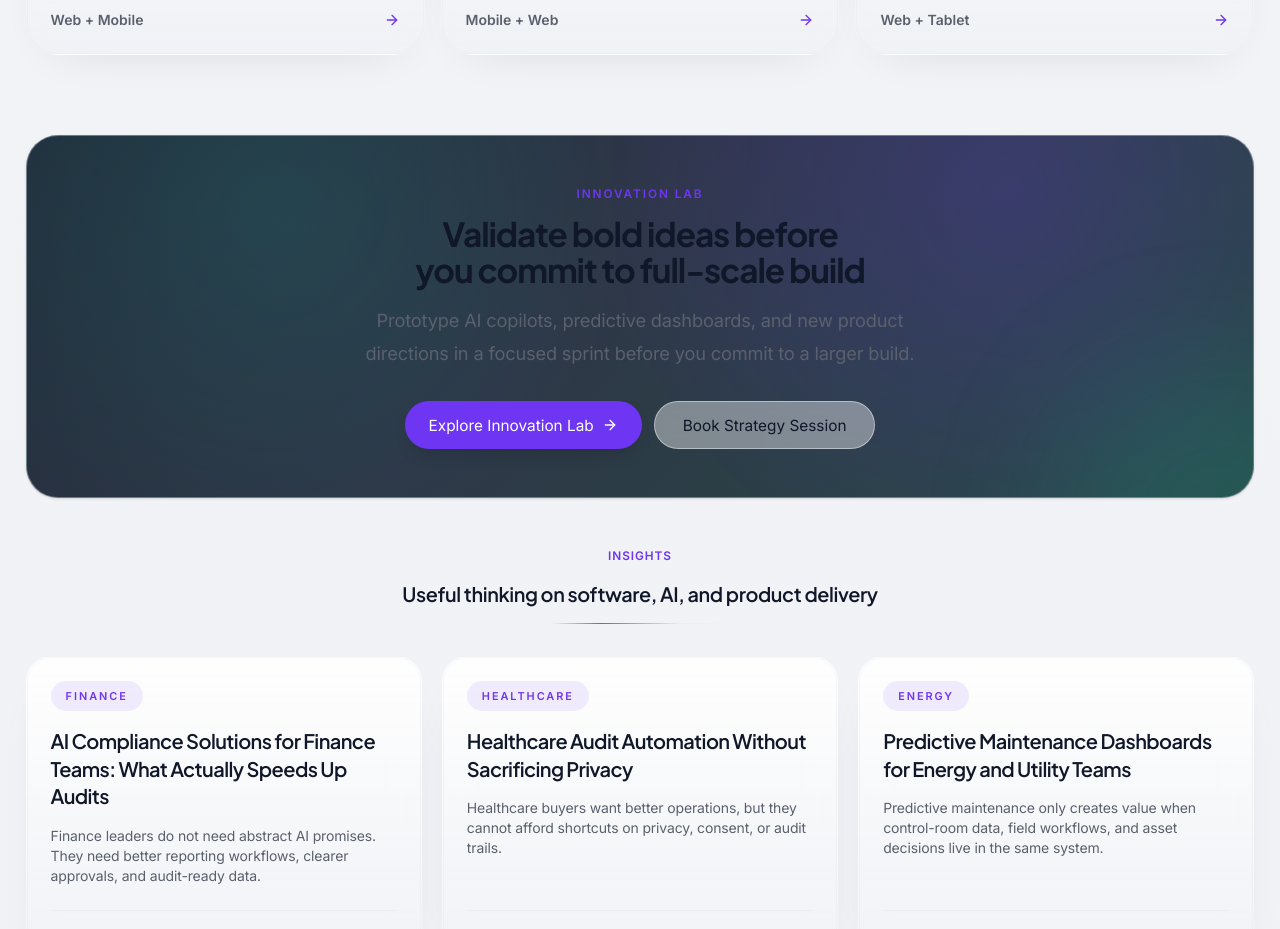
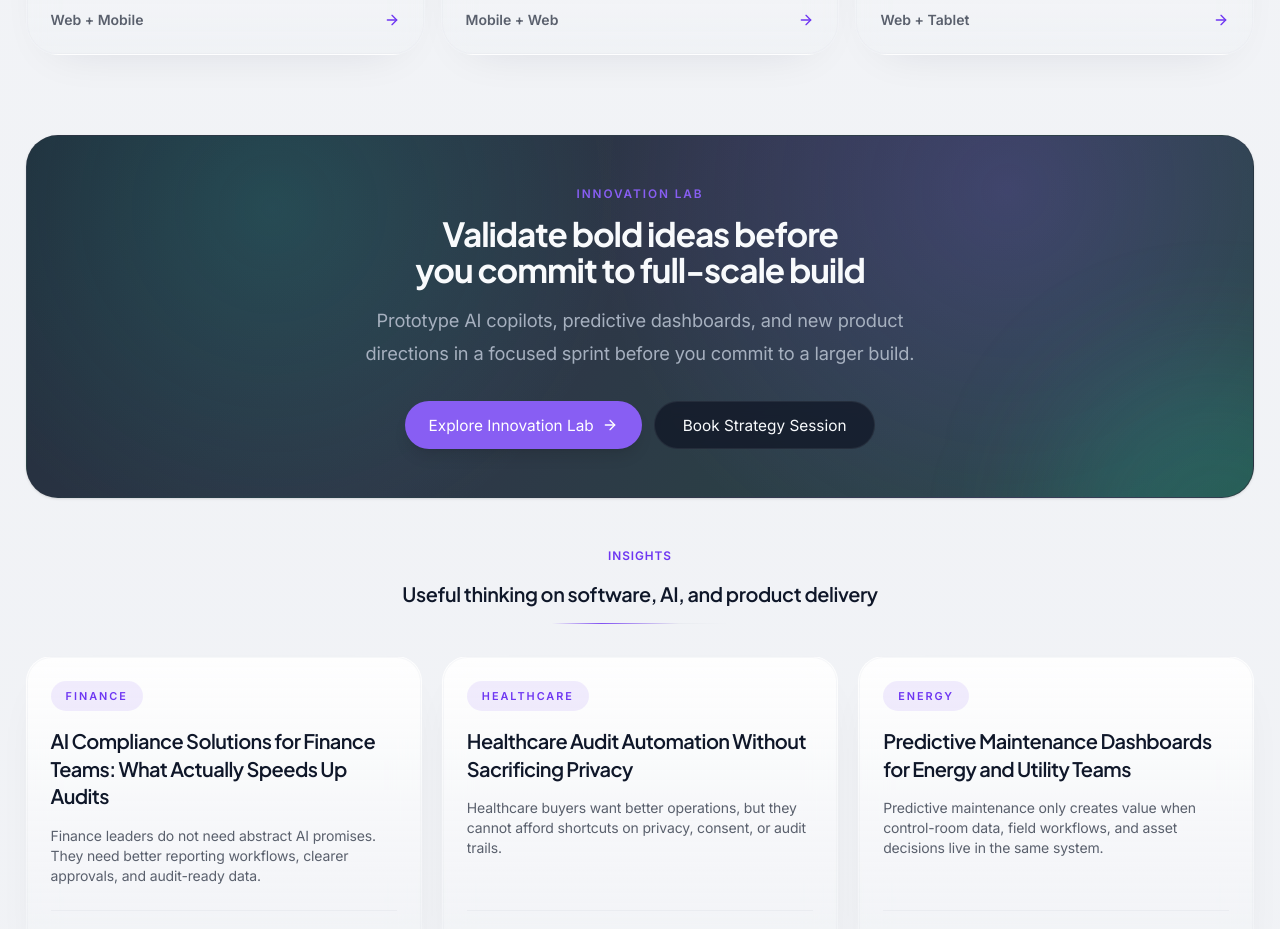
Before and after one commit to manishpareekwork/spire-technosoft-website, a Next.js app: page / in a window 1280 px wide. Shown: the part 5880-6809 px from the top of the page. Built offline with nearby package versions, Linux system fonts and the light colour scheme; no server answers.

Commit message:
feat: apply dark mode styling to hero and CTA sections and enable client-side rendering for header

```diff
--- a/src/app/header.tsx
+++ b/src/app/header.tsx
@@ -2,6 +2,8 @@
  * @file Reusable Header component for the website.
  * @module /src/components/layout/header.tsx
  */
+
+"use client";
 
 import Link from "next/link";
 import { Sprout } from "lucide-react"; // Using a placeholder icon for the logo.
--- a/src/app/page.tsx
+++ b/src/app/page.tsx
@@ -173,7 +173,7 @@ export default function Home() {
         dangerouslySetInnerHTML={{ __html: JSON.stringify(structuredData) }}
       />
 
-      <section className="homepage-hero hero-stage">
+      <section className="homepage-hero hero-stage dark">
         <div className="homepage-grid absolute inset-0 opacity-45" />
         <div className="homepage-mesh homepage-mesh-one" />
         <div className="homepage-mesh homepage-mesh-two" />
@@ -671,7 +671,7 @@ export default function Home() {
 
 
       <section className="container max-w-[1440px] pb-8 pt-4">
-        <div className="cta-band bg-surface-2 border border-border/40 relative overflow-hidden rounded-[2rem] px-6 py-10 sm:px-10 sm:py-12 shadow-sm">
+        <div className="cta-band dark bg-surface-2 border border-border/40 relative overflow-hidden rounded-[2rem] px-6 py-10 sm:px-10 sm:py-12 shadow-sm">
           <div className="cta-inner mx-auto max-w-3xl text-center">
             <p className="text-[0.74rem] font-semibold uppercase tracking-[0.16em] text-primary">
               {home.labCta.eyebrow}
```
